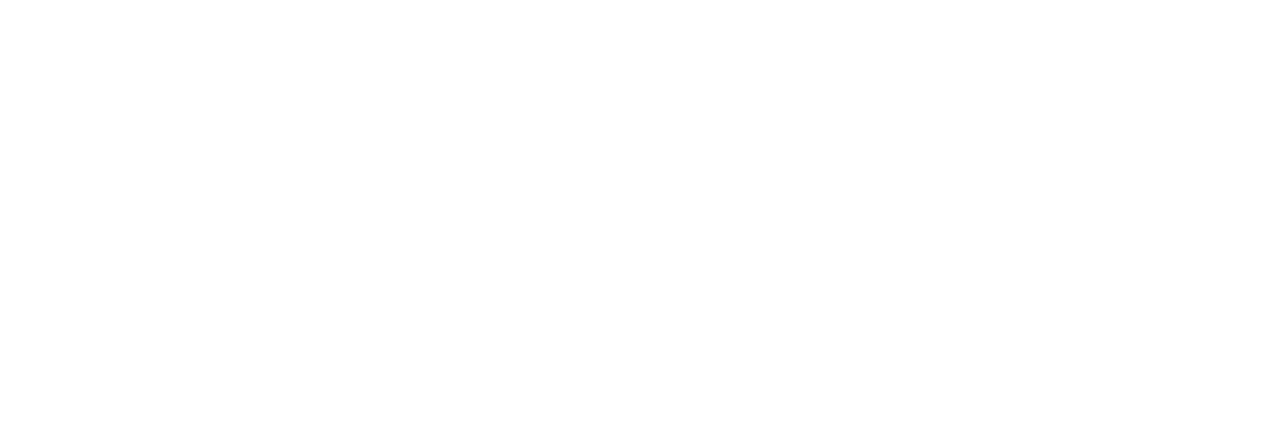
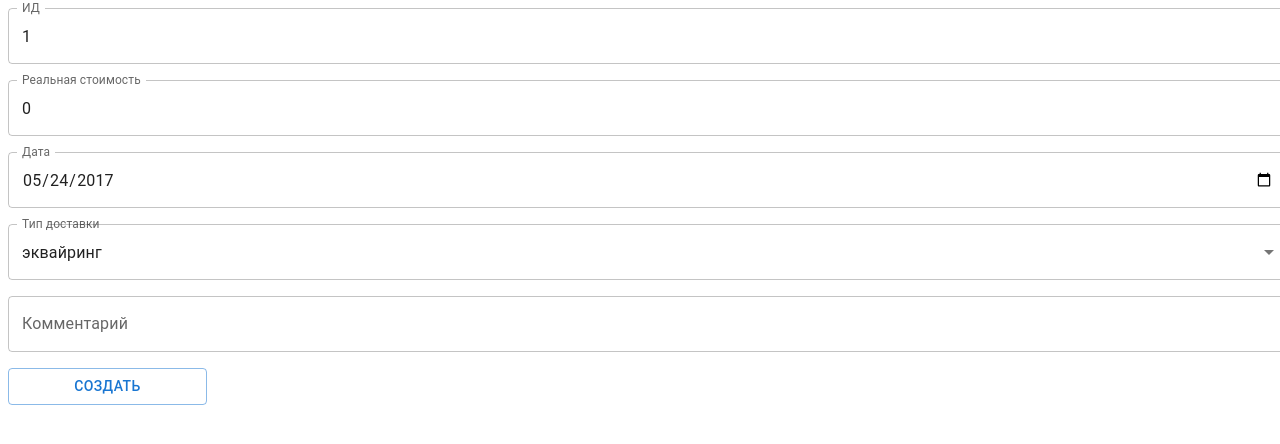
Before and after one commit to tayou-sun/avoska-mgmt-web, a React (Create React App) app: page /create in a window 1280 px wide. Before the commit this address had no page. Shown: the top 444 px of the page. Built offline with nearby package versions, Linux system fonts and the light colour scheme.

Commit message:
добавление результата

```diff
--- a/package.json
+++ b/package.json
@@ -3,6 +3,10 @@
   "version": "0.1.0",
   "private": true,
   "dependencies": {
+    "@date-io/date-fns": "^1.3.13",
+    "@date-io/dayjs": "^2.13.1",
+    "@date-io/luxon": "^2.13.1",
+    "@date-io/moment": "^2.13.1",
     "@emotion/react": "^11.6.0",
     "@emotion/styled": "^11.6.0",
     "@material-ui/core": "^4.12.3",
@@ -16,6 +20,7 @@
     "@types/node": "^12.20.37",
     "@types/react": "^17.0.35",
     "@types/react-dom": "^17.0.11",
+    "date-fns": "^2.28.0",
     "material-table": "^1.69.3",
     "react": "^17.0.2",
     "react-dom": "^17.0.2",
--- a/src/App.tsx
+++ b/src/App.tsx
@@ -6,6 +6,7 @@ import './App.css';
 import Test from './Test';
 import { render } from '@testing-library/react';
 import Order from './Components/Order/Order';
+import OrderCreate from './Components/Order/Create';
 
 
 
@@ -21,6 +22,7 @@ render() {
       <Routes>
     <Route path="/order" element={<Test  id={(this.props as any)} />}/>
     <Route path="/result" element={<Order />}/>
+    <Route path="/create" element={<OrderCreate />}/>
   </Routes>
   </div>
   );
--- /dev/null
+++ b/src/Components/History.ts
@@ -0,0 +1,3 @@
+import { createBrowserHistory } from 'history';
+
+export const history1 = createBrowserHistory();
--- /dev/null
+++ b/src/Components/Order/Create.tsx
@@ -0,0 +1,168 @@
+import * as React from 'react';
+import { Button, IconButton } from '@mui/material';
+import AlarmIcon from '@mui/icons-material/Alarm';
+import { Link } from 'react-router-dom'
+import FormControl from '@mui/material/FormControl';
+import Select, { SelectChangeEvent } from '@mui/material/Select';
+import Box from '@mui/material/Box';
+import InputLabel from '@mui/material/InputLabel';
+import MenuItem from '@mui/material/MenuItem';
+import TextField from '@mui/material/TextField';
+import { history1 } from '../History';
+
+export default class OrderCreate extends React.Component<any> {
+
+
+
+    constructor(props: any) {
+        super(props);
+        this.state = {
+           payment:1,
+           id: 1,
+           plus: 0,
+           date: "2017-05-24",
+           comment: ""
+        }
+            ;
+    }
+
+    onCreateClick(e:any){
+
+   /*    const requestOptions = {
+        method: 'POST',
+        headers: { 'Content-Type': 'application/json' },
+        body: { Payment: (this.state as any).payment, RealPrice:(this.state as any).plus, OrderId: (this.state as any).id,Date:(this.state as any).date}
+    };
+    fetch('https://localhost:5001/result', requestOptions)
+        .then(response => response.json())
+        .then(data => console.log('yep')); */
+
+        fetch("https://msk.backend.avoska-dostavka.ru/result",{
+       // fetch('https://localhost:5001/result',{
+      method: 'POST',
+      headers:{'Content-type':'application/json'},
+      body: JSON.stringify({ Payment: (this.state as any).payment, RealPrice:(this.state as any).plus, OrderId: (this.state as any).id,Date:(this.state as any).date, Comment: (this.state as any).comment})
+    }).then(r=>r.json()).then(res=>{
+      if(res){
+        this.setState({message:'New Employee is Created Successfully'});
+      }
+    });
+
+
+      (this.props as any).handleClose();
+
+
+    }
+    paymentChange(event : any){
+
+        this.setState({
+            payment: event.target.value
+        })
+    }
+
+
+    idChange(event : any){
+
+        this.setState({
+            id: event.target.value
+        })
+    }
+
+    plusChange(event : any){
+
+        this.setState({
+            plus: event.target.value
+        })
+    }
+
+
+    dateChange(event : any){
+
+        this.setState({
+            date: event.target.value
+        })
+    }
+
+
+    commentChange(event : any){
+
+      this.setState({
+          comment: event.target.value
+      })
+  }
+
+
+
+
+    render(){
+        return(
+            <Box
+            component="form"
+            sx={{
+              '& > :not(style)': { m: 1, width: '25ch' },
+            }}
+            noValidate
+            autoComplete="off"
+            style={{ display:'flex',flexDirection:'column', width:'100%'}}
+          >
+
+
+
+<TextField id="outlined-basic" label="ИД" variant="outlined" value={(this.state as any).id}  fullWidth
+onChange={this.idChange.bind(this)} style={{width:'100%'}} />
+
+<TextField id="outlined-basic" label="Реальная стоимость" variant="outlined" value={(this.state as any).plus}
+onChange={this.plusChange.bind(this)}  style={{width:'100%'}}/>
+
+
+  <TextField
+   style={{width:'100%'}}
+        id="date"
+        label="Дата"
+        type="date"
+        onChange={this.dateChange.bind(this)}
+        defaultValue="2017-05-24"
+        sx={{ width: 220 }}
+        InputLabelProps={{
+          shrink: true,
+        }}
+      />
+
+
+<FormControl fullWidth  style={{width:'100%'}}>
+  <InputLabel id="demo-simple-select-label"  style={{width:'100%'}}>Тип доставки</InputLabel>
+  <Select
+   style={{width:'100%'}}
+    labelId="demo-simple-select-label"
+    id="demo-simple-select"
+    value={(this.state as any).payment}
+    label="Age"
+    onChange={this.paymentChange.bind(this)}
+
+  >
+<MenuItem value={1}>эквайринг</MenuItem>
+    <MenuItem value={2}>наличные</MenuItem>
+    <MenuItem value={3}>перевод</MenuItem>
+  </Select>
+</FormControl>
+
+<TextField id="outlined-basic" label="Комментарий" variant="outlined" value={(this.state as any).comment}
+onChange={this.commentChange.bind(this)}  style={{width:'100%'}}/>
+
+
+
+
+{/*         <Link style={{textDecoration:'none'}} to={'/result'}>
+ */}        <Button variant="outlined" onClick={this.onCreateClick.bind(this)} >Создать</Button>
+
+     {/*    <IconButton color="secondary" aria-label="add an alarm" >
+          <AlarmIcon />
+        </IconButton> */}
+    {/*     </Link> */}
+
+        </Box>
+        );
+
+    }
+
+}
--- a/src/Components/Order/Order.tsx
+++ b/src/Components/Order/Order.tsx
@@ -24,6 +24,11 @@ import Remove from '@material-ui/icons/Remove';
 import SaveAlt from '@material-ui/icons/SaveAlt';
 import Search from '@material-ui/icons/Search';
 import ViewColumn from '@material-ui/icons/ViewColumn';
+import { Box, Button, IconButton, Modal, Typography } from '@mui/material';
+import AddToPhotos from '@mui/icons-material/AddToPhotos';
+import { Link } from 'react-router-dom'
+import OrderCreate from './Create';
+import { padding } from '@mui/system';
 
 function createData(
   name: string,
@@ -34,6 +39,17 @@ function createData(
 ) {
   return { name, calories, fat, carbs, protein };
 }
+
+const style = {
+  position: 'absolute' as 'absolute',
+  top: '50%',
+  left: '50%',
+  transform: 'translate(-50%, -50%)',
+  width: 400,
+  bgcolor: 'background.paper',
+  boxShadow: 24,
+  p: 4,
+};
 
 
 const tableIcons = {
@@ -67,13 +83,40 @@ const rows = [
 export default class Order extends React.Component<any> {
 
 
+  constructor(props: any) {
+    super(props);
+    this.state = {
+      open: false
+    }
+        ;
+}
+
+
+  handleClose(){
+    this.setState({
+      open: false
+  })
+  }
+
+
+  handleOpen(){
+    this.setState({
+      open: true
+  })
+  }
+
+  routeChange() {
+    let path = `newPath`;
+    (this.props as any).history.push(path);
+  }
+
   getAllSum(items: any) {
 
     var res = 0;
 
     if (items != null) {
       for (var i = 0; i < items.length; i++) {
-        res += items[i].realPrice - Math.round(items[i].realPrice / 1.1)
+        res += items[i].price - Math.round(items[i].realPrice )
       }
     }
     return res;
@@ -115,17 +158,33 @@ export default class Order extends React.Component<any> {
 
 
   render() {
-    return (<div style={{ maxWidth: '100%' }}>
+    return (<div style={{ maxWidth: '100%', height:'100%' }}>
       { (this.state as any)?.items != null ?
 
 
-<div>
+<div  style={{height:'100%'}}>
 
 
+<div style={{display:'flex', justifyContent:'center',alignItems:'center'}}>
 <div style={{paddingTop:15, paddingBottom:15, fontWeight: 'bold', textAlign:'center', color:'green' }}>Общий доход: {this.getAllSum((this.state as any).items)}</div>
 
+<div style={{paddingLeft:10}}>
+
+
+<IconButton color="primary" aria-label="upload picture" component="span"  onClick={this.handleOpen.bind(this)}>
+    <AddToPhotos />
+  </IconButton>
+
+
+{/* <IconButton style={{color:'white'}} aria-label="add an alarm" onClick={this.handleOpen.bind(this)} >
+  <AlarmIcon />
+</IconButton>
+ */}
+</div>
+</div>
 
       <MaterialTable
+
       options={{
         filtering: true,
         grouping: true,
@@ -176,22 +235,43 @@ export default class Order extends React.Component<any> {
           { title: 'реальная стоимость ', field: 'realPrice' },
           { title: 'доход', field: 'realPrice', render: row => <div>
 
-{(row as any).realPrice - Math.round((row as any).realPrice / 1.1) > 0
+{(row as any).price - Math.round((row as any).realPrice / 1.1) > 0
                            ?
-                           <div style={{ color: 'green' }}>{ Math.round((row as any).realPrice - Math.round((row as any).realPrice / 1.1))}</div>
+                           <div style={{ color: 'green' }}>{ Math.round((row as any).price - Math.round((row as any).realPrice ))}</div>
                            :
-                           <div style={{ color: 'red' }}>{ Math.round((row as any).realPrice - Math.round((row as any).realPrice / 1.1))}</div>
+                           <div style={{ color: 'red' }}>{ Math.round((row as any).price - Math.round((row as any).realPrice ))}</div>
                          }
           </div> },
-          { title: 'тип оплаты', field: 'payment',    render: row => <div>{this.getPayment(row.payment)}</div>}
+          { title: 'тип оплаты', field: 'payment',    render: row => <div>{this.getPayment(row.payment)}</div>},
+          { title: 'комментарий ', field: 'comment' },
         ]}
         data={(this.state as any).items}
         title="Заказы"
       />
 
+
+
+
       </div>
       :<div>Загрузка...</div>
   }
+
+
+
+<Modal
+  open={(this.state as any).open}
+  onClose={this.handleClose.bind(this)}
+  aria-labelledby="modal-modal-title"
+  aria-describedby="modal-modal-description"
+>
+  <Box sx={style}>
+    <div style={{width:'100%'}}>
+    <OrderCreate handleClose={this.handleClose.bind(this)}/>
+    </div>
+  </Box>
+</Modal>
+
+
     </div>)
   }
   /*  render() {
--- a/src/Test.tsx
+++ b/src/Test.tsx
@@ -134,8 +134,8 @@ export default class TitlebarBelowImageList extends React.Component<any> {
 
         const queryParams = new URLSearchParams(window.location.search);
         const id = queryParams.get('id');
-        //fetch("https://localhost:5001/order?id="+id)
-        fetch("https://msk.backend.avoska-dostavka.ru/order?id="+id)
+        fetch("https://localhost:5001/order?id="+id)
+       // fetch("https://msk.backend.avoska-dostavka.ru/order?id="+id)
             .then(res => res.json())
             .then(
                 (result) => {
```
Also changed, not shown: 1 other file (tests, documents, lock files or other folders).
